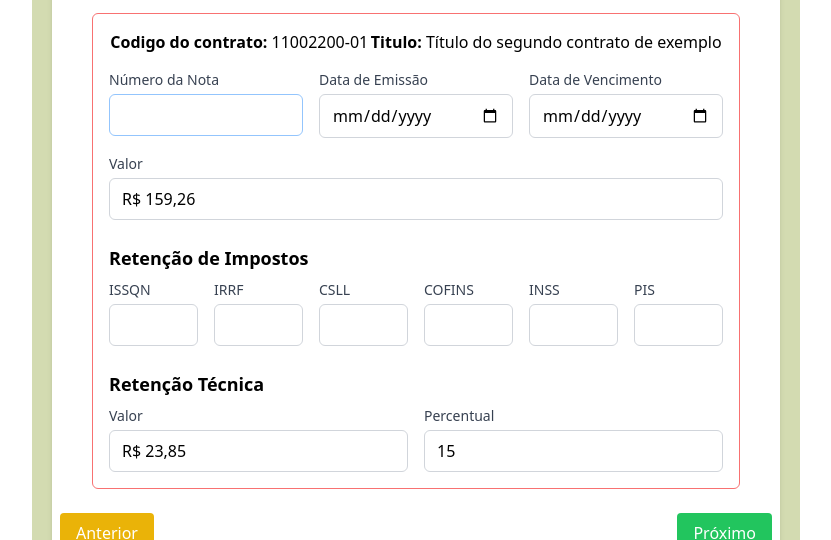
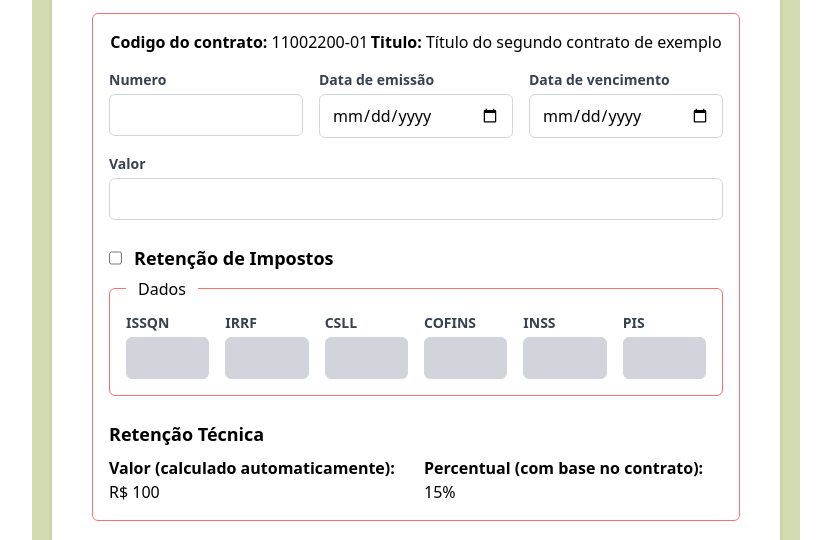
Before and after one commit to FLeaooo/desafio-rep, a React (Vite) app in the folder front/: page /invoice in a window 1280 px wide. Shown: the part 412-952 px from the top of the page, without its empty margins (224-1055 px from the left). Built offline with nearby package versions, Linux system fonts and the light colour scheme.

Commit message:
Feat: Create input form, and components

```diff
--- /dev/null
+++ b/front/src/components/atomic/molecules/Input.jsx
@@ -0,0 +1,21 @@
+import React from 'react';
+import { useForm } from 'react-hook-form';
+import '@/components/atomic/organisms/InvoiceForm.css'
+
+const Input = ({ register, name, label, type, errors, requiredState = true, disabled = false }) => {
+  return (
+    <div>
+      <label className="label">{ label }</label>
+      <input {...register(name, { required: requiredState})}
+        type={ type }
+        className={`input ${disabled ? 'disabled-input' : ''}`}
+        disabled={disabled}/>
+
+        {errors?.[name]?.type === "required" && (
+          <p className="error-message"> { label } da nota é obrigatório</p>
+        )}
+    </div>
+  )
+}
+
+export default Input;
--- /dev/null
+++ b/front/src/components/atomic/organisms/InvoiceForm.css
@@ -0,0 +1,15 @@
+.input {
+  @apply mt-1 block w-full px-3 py-2 border border-gray-300 rounded-md;
+}
+
+.error-message {
+  @apply text-red-600 text-sm mt-1;
+}
+
+.label {
+  @apply block text-sm font-bold text-gray-700;
+}
+
+.disabled-input {
+  @apply bg-gray-300 cursor-not-allowed text-gray-500 pointer-events-none select-none caret-transparent;
+}
--- a/front/src/components/atomic/organisms/InvoiceForm.jsx
+++ b/front/src/components/atomic/organisms/InvoiceForm.jsx
@@ -1,10 +1,17 @@
-import React from 'react';
+import React, { useState }from 'react';
 import { useForm } from 'react-hook-form';
+import '@/components/atomic/organisms/InvoiceForm.css'
+import Input from '@/components/atomic/molecules/Input'
 
 const InvoiceForm = () => {
   const { register, handleSubmit, formState: { errors } } = useForm();
   const onSubmit = (data) => console.log(data);
 
+  const [isChecked, setIsChecked] = useState(false);
+
+  const handleCheckboxChange = (event) => {
+    setIsChecked(event.target.checked);
+  }
 
   return (
     <form onSubmit={handleSubmit(onSubmit)} className="">
@@ -21,59 +28,48 @@ const InvoiceForm = () => {
 
         <div className="grid grid-cols-3 gap-4 mt-4">
           <div>
-            <label className="block text-sm font-medium text-gray-700">Número da Nota</label>
-            <input {...register('noteNumber', { required: true })}
-              type="number"
-              className={`mt-1 block w-full px-3 py-2 border border-blue-300 rounded-md ${errors?.name ? "input-error" : " "}`} />
-              {errors?.noteNumber?.type === "required" && (
-              <p className="text-red-600 text-sm mt-1">Número da nota é obrigatório</p>
-              )}
+            <Input register={register} name="noteNumber" label="Numero" type="number" errors={errors}/>
           </div>
 
           <div>
-            <label className="block text-sm font-medium text-gray-700">Data de Emissão</label>
-            <input type="date"
-              {...register('issueDate', { required: true })}
-              className="mt-1 block w-full px-3 py-2 border border-gray-300 rounded-md" />
-              {errors?.issueDate?.type === "required" && (
-                <p className="text-red-600 text-sm mt-1"> Data de emissão é obrigatório</p>
-              )}
+            <Input register={register} name="issueDate" label="Data de emissão" type="date" errors={errors}/>
           </div>
 
           <div>
-            <label className="block text-sm font-medium text-gray-700">Data de Vencimento</label>
-            <input type="date" {...register('dueDate')} className="mt-1 block w-full px-3 py-2 border border-gray-300 rounded-md" />
+            <Input register={register} name="dueDate" label="Data de vencimento" type="date" errors={errors}/>
           </div>
         </div>
 
         <div className="mt-4">
-          <label className="block text-sm font-medium text-gray-700">Valor</label>
-          <input {...register('value')} className="mt-1 block w-full px-3 py-2 border border-gray-300 rounded-md" defaultValue="R$ 159,26" />
+          <Input register={register} name="value" label="Valor" type="number" errors={errors}/>
         </div>
 
         <div className="mt-6">
-          <h3 className="text-lg font-semibold">Retenção de Impostos</h3>
-          <div className="grid grid-cols-6 gap-4 mt-2">
-            {['ISSQN', 'IRRF', 'CSLL', 'COFINS', 'INSS', 'PIS'].map((imposto) => (
-              <div key={imposto}>
-                <label className="block text-sm font-medium text-gray-700">{imposto}</label>
-                <input {...register(imposto.toLowerCase())} className="mt-1 block w-full px-3 py-2 border border-gray-300 rounded-md" />
-              </div>
-            ))}
+            <div className="flex">
+              <input type="checkbox" name="checkboxTax" checked={isChecked} onChange={handleCheckboxChange}/>
+              <h3 className="text-lg font-semibold ps-3">Retenção de Impostos</h3>
+            </div>
+          <div className="relative border-[1.5px] border-red-400 mb-6 mt-4 rounded-md p-4">
+            <h3 className="absolute -top-3 bg-white px-3 text-bold">Dados</h3>
+            <div className="grid grid-cols-6 gap-4 mt-2">
+              {['ISSQN', 'IRRF', 'CSLL', 'COFINS', 'INSS', 'PIS'].map((tax) => (
+                <div key={tax}>
+                  <Input register={register} name={tax.toLowerCase()} label={tax} type="number" errors={errors} requiredState={isChecked} disabled={!isChecked}/>
+                </div>
+              ))}
+            </div>
           </div>
         </div>
 
         <div className="mt-6">
           <h3 className="text-lg font-semibold">Retenção Técnica</h3>
           <div className="grid grid-cols-2 gap-4 mt-2">
-            <div>
-              <label className="block text-sm font-medium text-gray-700">Valor</label>
-              <input {...register('technicalRetentionValue')} className="mt-1 block w-full px-3 py-2 border border-gray-300 rounded-md" defaultValue="R$ 23,85" />
-            </div>
-            <div>
-              <label className="block text-sm font-medium text-gray-700">Percentual</label>
-              <input {...register('technicalRetentionPercentage')} className="mt-1 block w-full px-3 py-2 border border-gray-300 rounded-md" defaultValue="15" />
-            </div>
+            <p className="font-semibold">
+              Valor (calculado automaticamente): <span className="font-normal">R$ 100</span>
+            </p>
+            <p className="font-semibold">
+              Percentual (com base no contrato): <span className="font-normal">15%</span>
+            </p>
           </div>
         </div>
       </div>
```
